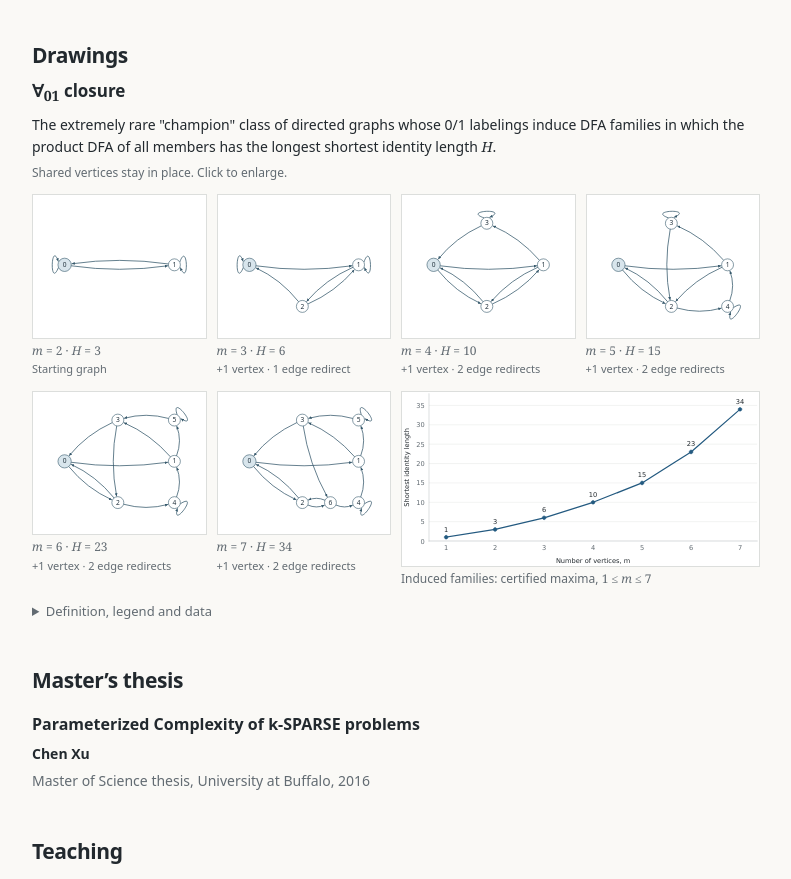
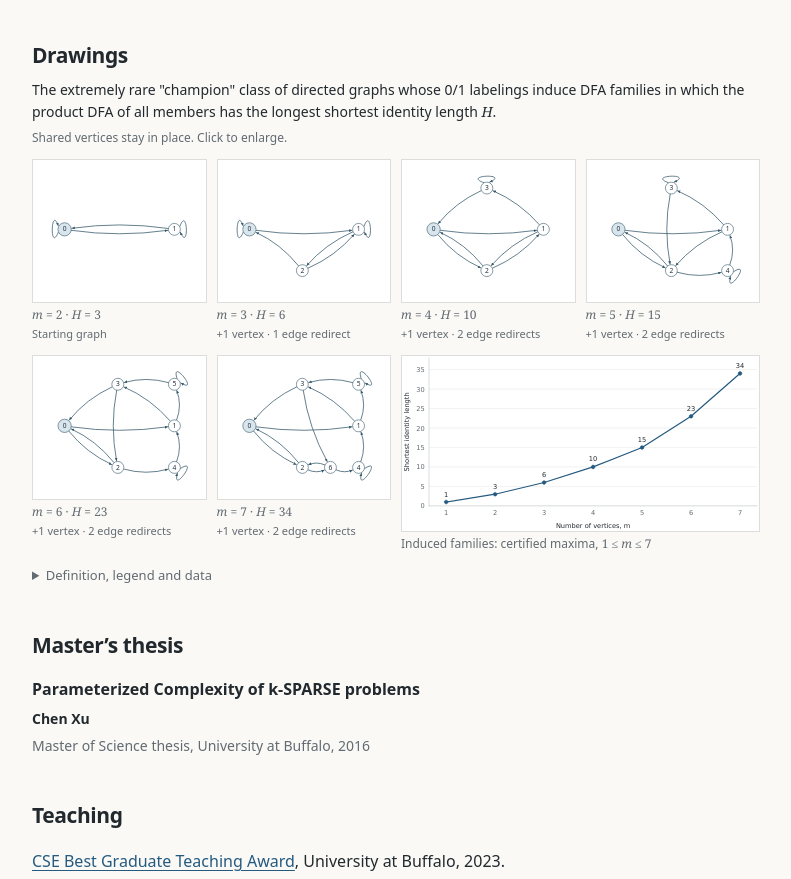
Before and after one commit to chen1088/chen1088.github.io, a plain HTML site: page index.html in a window 1280 px wide. Shown: the part 1571-2450 px from the top of the page, without its empty margins (400-1191 px from the left). Drawn offline with Linux system fonts and the light colour scheme.

Commit message:
no title

```diff
--- a/index.html
+++ b/index.html
@@ -99,7 +99,7 @@
 
       <section id="drawings" aria-labelledby="drawings-title">
         <h2 id="drawings-title">Drawings</h2>
-        <h3 class="drawing-title"><span class="math" aria-label="for all zero one">∀<sub>01</sub></span> closure</h3>
+        <!-- <h3 class="drawing-title"><span class="math" aria-label="for all zero one">∀<sub>01</sub></span> closure</h3> -->
         <p class="drawing-intro">The extremely rare "champion" class of directed graphs whose 0/1 labelings induce DFA families in which the product DFA of all members has the longest shortest identity length <span class="math"><i>H</i></span>.</p>
         <p class="drawing-legend">Shared vertices stay in place. Click to enlarge.</p>
         <div class="drawing-gallery">
```
